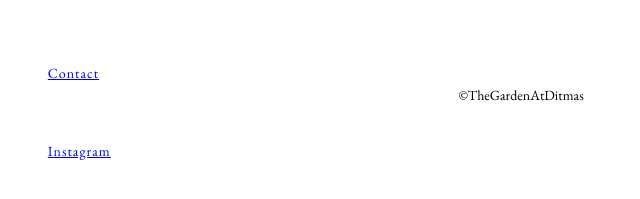
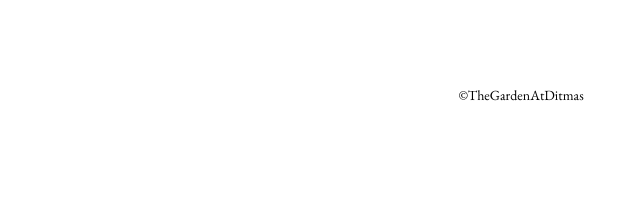
Before and after one commit to tenzing-p-lama/thegarden, a React (Create React App) app: page /menu in a window 1280 px wide. Shown: the part 2608-2807 px from the top of the page, without its empty margins (319-959 px from the left). Built offline with nearby package versions, Linux system fonts and the light colour scheme; no server answers; a web font is replaced by a local one.

Commit message:
style footer links

```diff
--- a/src/components/Footer/Footer.jsx
+++ b/src/components/Footer/Footer.jsx
@@ -85,11 +85,14 @@ function Footer({ onFooterVisibilityChange }) {
         </div>
 
         <div className="footer-section">
-          <a href="/contact">Contact</a>
+          <a className="footer__links" href="/contact">
+            Contact
+          </a>
         </div>
 
         <div className="footer-section">
           <a
+            className="footer__links"
             href="https://www.instagram.com/thegardenatditmas/"
             target="_blank"
             rel="noopener noreferrer"
--- a/src/components/Footer/Footer.scss
+++ b/src/components/Footer/Footer.scss
@@ -43,6 +43,11 @@
     margin-bottom: 3rem;
     letter-spacing: 1px;
   }
+
+  &__links {
+    text-decoration: none;
+    color: white;
+  }
 }
 
 .copyright {
```
